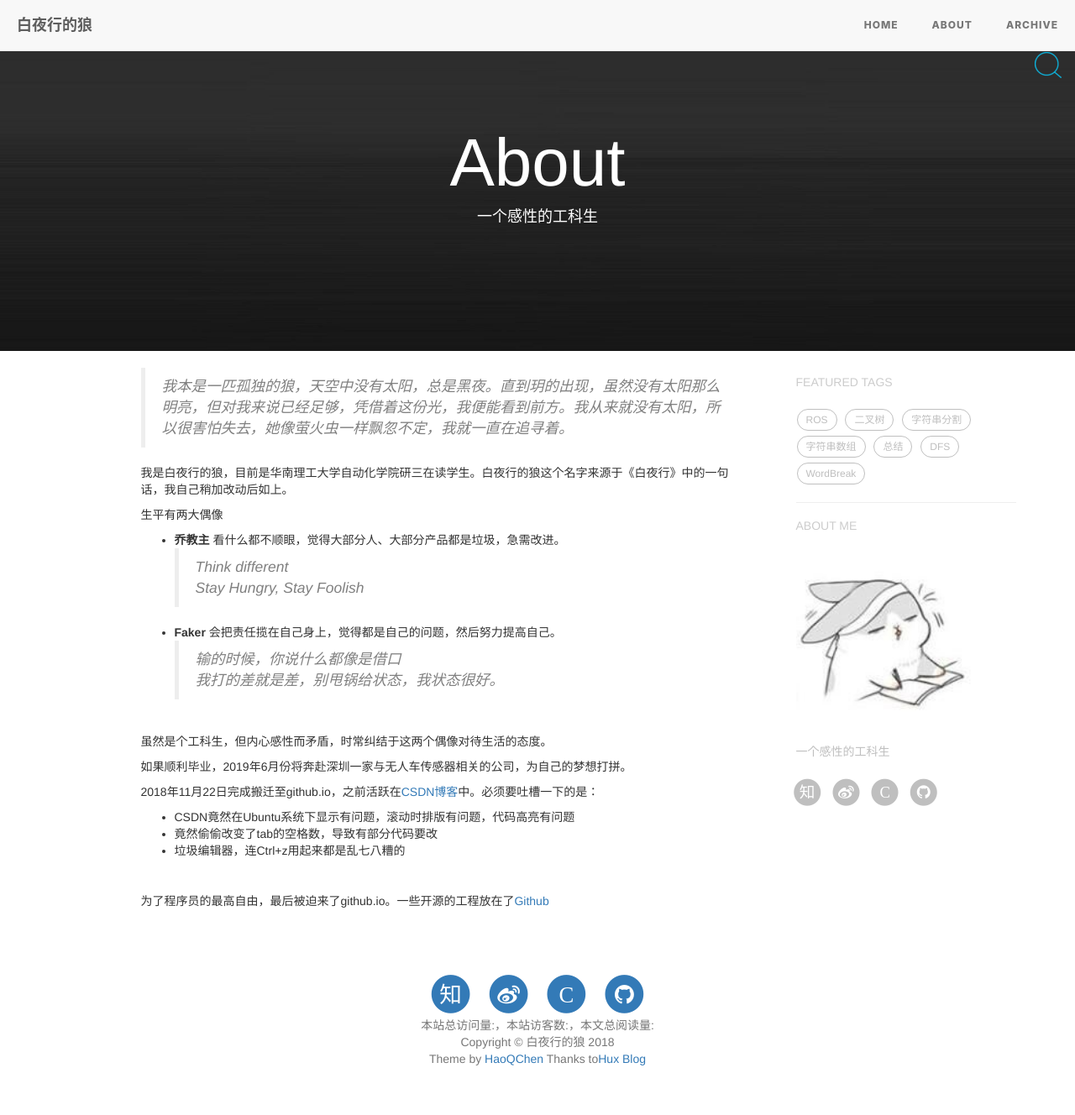
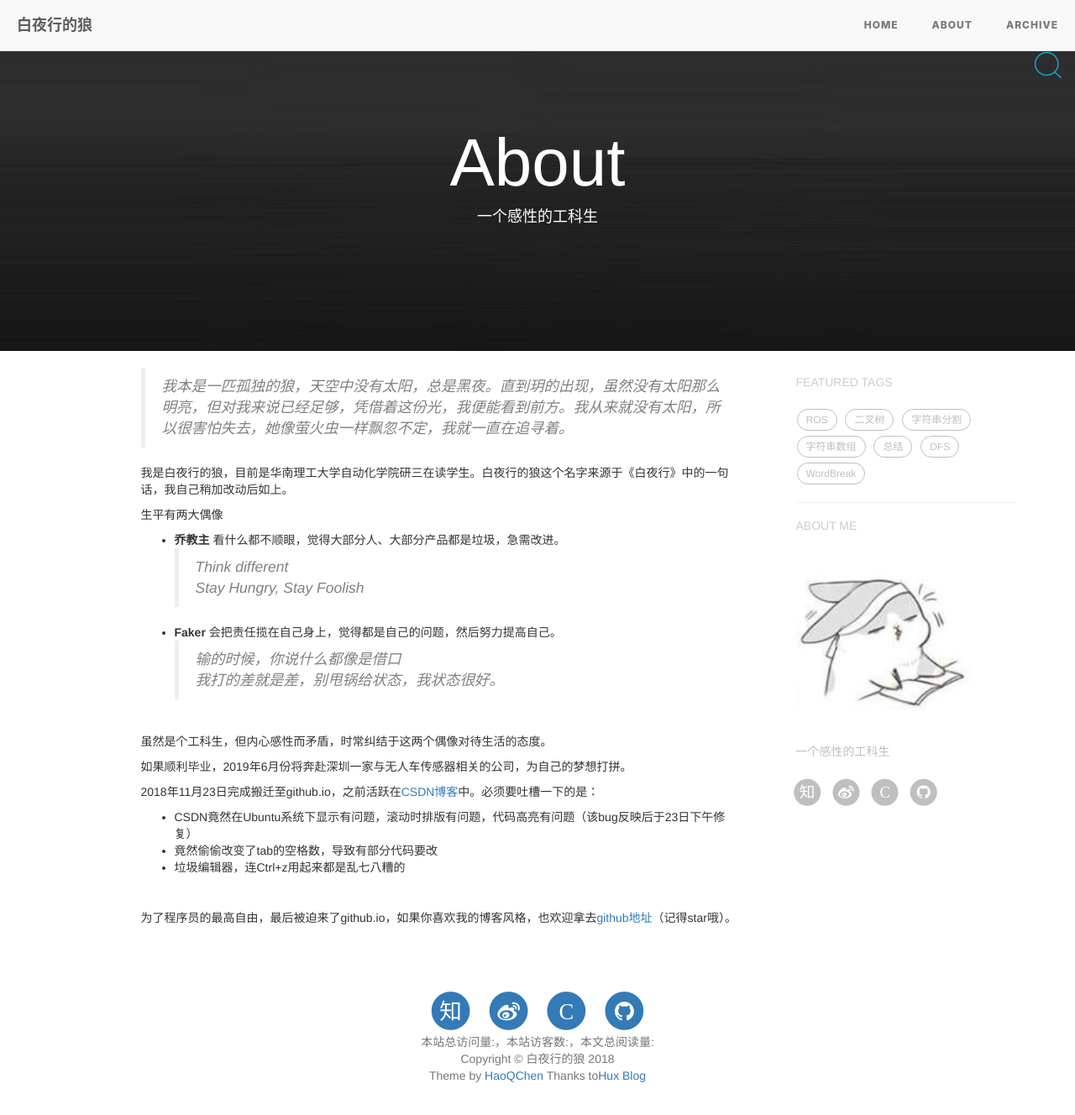
Before and after one commit to HaoQChen/HaoQChen.github.io, a Jekyll site: the page built from about.html, in a window 1280 px wide and 1376 px high. Shown: the top 1328 px of the window at 84% size. Built offline with Jekyll 4.4.1, drawn with Linux system fonts in a browser that asks for light colours; nearby versions of some CDN libraries; comment, search, counter and statistics services are not loaded.

Commit message:
update readme & about

```diff
--- a/_includes/about/zh.md
+++ b/_includes/about/zh.md
@@ -18,9 +18,9 @@
 
 如果顺利毕业，2019年6月份将奔赴深圳一家与无人车传感器相关的公司，为自己的梦想打拼。
 
-2018年11月22日完成搬迁至github.io，之前活跃在[CSDN博客](https://blog.csdn.net/u013834525)中。必须要吐槽一下的是：
-* CSDN竟然在Ubuntu系统下显示有问题，滚动时排版有问题，代码高亮有问题
+2018年11月23日完成搬迁至github.io，之前活跃在[CSDN博客](https://blog.csdn.net/u013834525)中。必须要吐槽一下的是：
+* CSDN竟然在Ubuntu系统下显示有问题，滚动时排版有问题，代码高亮有问题（该bug反映后于23日下午修复）
 * 竟然偷偷改变了tab的空格数，导致有部分代码要改
 * 垃圾编辑器，连Ctrl+z用起来都是乱七八糟的
 
-为了程序员的最高自由，最后被迫来了github.io。一些开源的工程放在了[Github](https://github.com/HaoQChen)
+为了程序员的最高自由，最后被迫来了github.io，如果你喜欢我的博客风格，也欢迎拿去[github地址](https://github.com/HaoQChen/HaoQChen.github.io)（记得star哦）。
```
Also changed, not shown: README.md.
